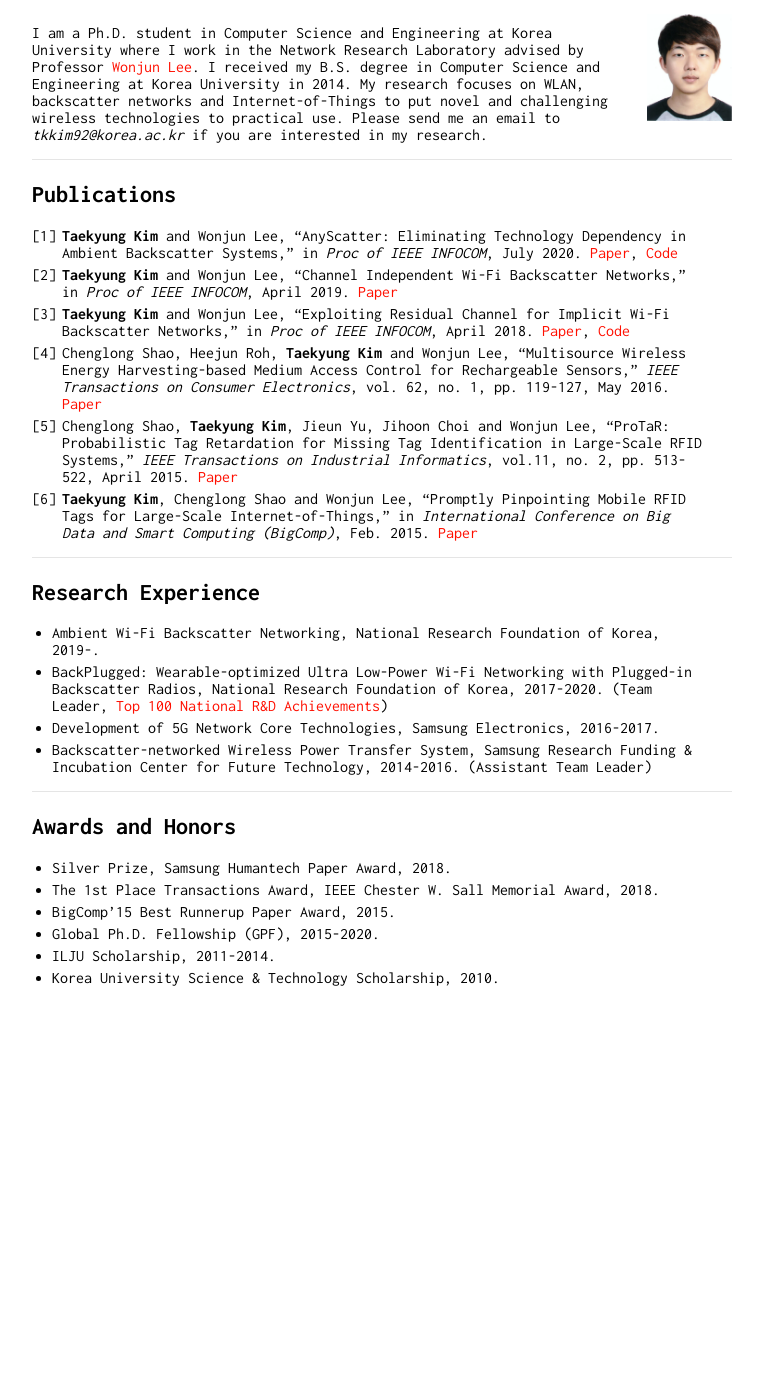
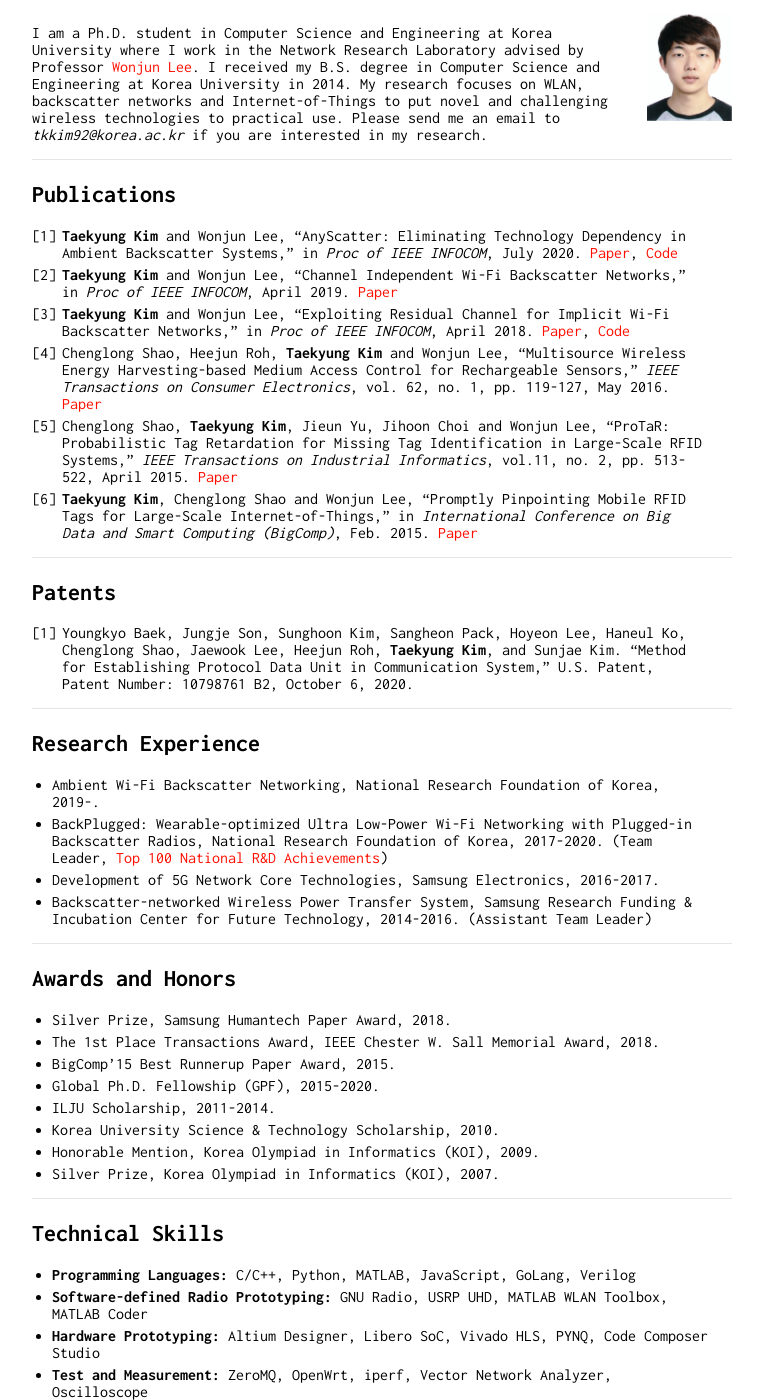
Before and after one commit to tkkim92/tkkim92.github.io, a Jekyll site: the page built from index.md, in a window 1280 px wide and 1400 px high, scrolled down 152 px. Shown: the whole window, without its empty margins (258-1021 px from the left). Built offline with Jekyll 4.4.1, drawn with Linux system fonts in a browser that asks for light colours; our own code applies the rules of GitHub Pages for plain Markdown files; before the commit the page ends 1138 px from its top, so only the background shows below that.

Commit message:
CV, Technical Skills, Patent

```diff
--- a/_data/nav.yml
+++ b/_data/nav.yml
@@ -3,3 +3,6 @@
 
 - name: "LinkedIn"
   link: "https://www.linkedin.com/in/tkkim92"
+
+- name: "CV"
+  link: "https://tkkim92.github.io/TaekyungKim_CV_20201126.pdf"
--- a/index.md
+++ b/index.md
@@ -24,6 +24,12 @@ Please send me an email to *tkkim92@korea.ac.kr* if you are interested in my res
 
 ---
 
+## Patents
+
+1. Youngkyo Baek, Jungje Son, Sunghoon Kim, Sangheon Pack, Hoyeon Lee, Haneul Ko, Chenglong Shao, Jaewook Lee, Heejun Roh, **Taekyung Kim**, and Sunjae Kim. "Method for Establishing Protocol Data Unit in Communication System," U.S. Patent, Patent Number: 10798761 B2, October 6, 2020.
+
+---
+
 ## Research Experience
 
 * Ambient Wi-Fi Backscatter Networking, National Research Foundation of Korea, 2019-.
@@ -41,3 +47,14 @@ Please send me an email to *tkkim92@korea.ac.kr* if you are interested in my res
 * Global Ph.D. Fellowship (GPF), 2015-2020.
 * ILJU Scholarship, 2011-2014.
 * Korea University Science & Technology Scholarship, 2010.
+* Honorable Mention, Korea Olympiad in Informatics (KOI), 2009.
+* Silver Prize, Korea Olympiad in Informatics (KOI), 2007.
+
+---
+
+## Technical Skills
+
+* **Programming Languages:** C/C++, Python, MATLAB, JavaScript, GoLang, Verilog
+* **Software-defined Radio Prototyping:** GNU Radio, USRP UHD, MATLAB WLAN Toolbox, MATLAB Coder
+* **Hardware Prototyping:** Altium Designer, Libero SoC, Vivado HLS, PYNQ, Code Composer Studio
+* **Test and Measurement:** ZeroMQ, OpenWrt, iperf, Vector Network Analyzer, Oscilloscope
```
Also changed, not shown: 1 other file.
